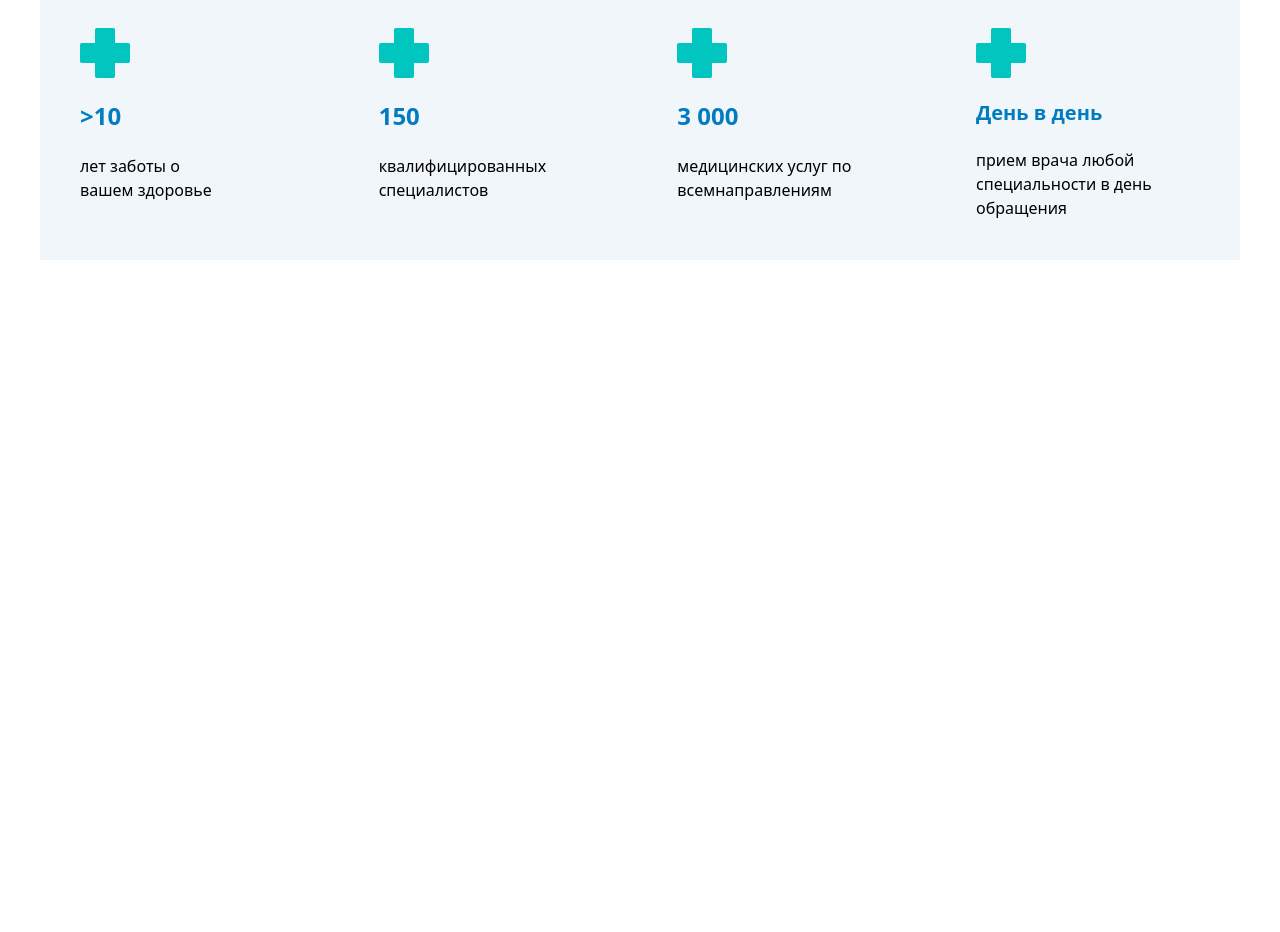
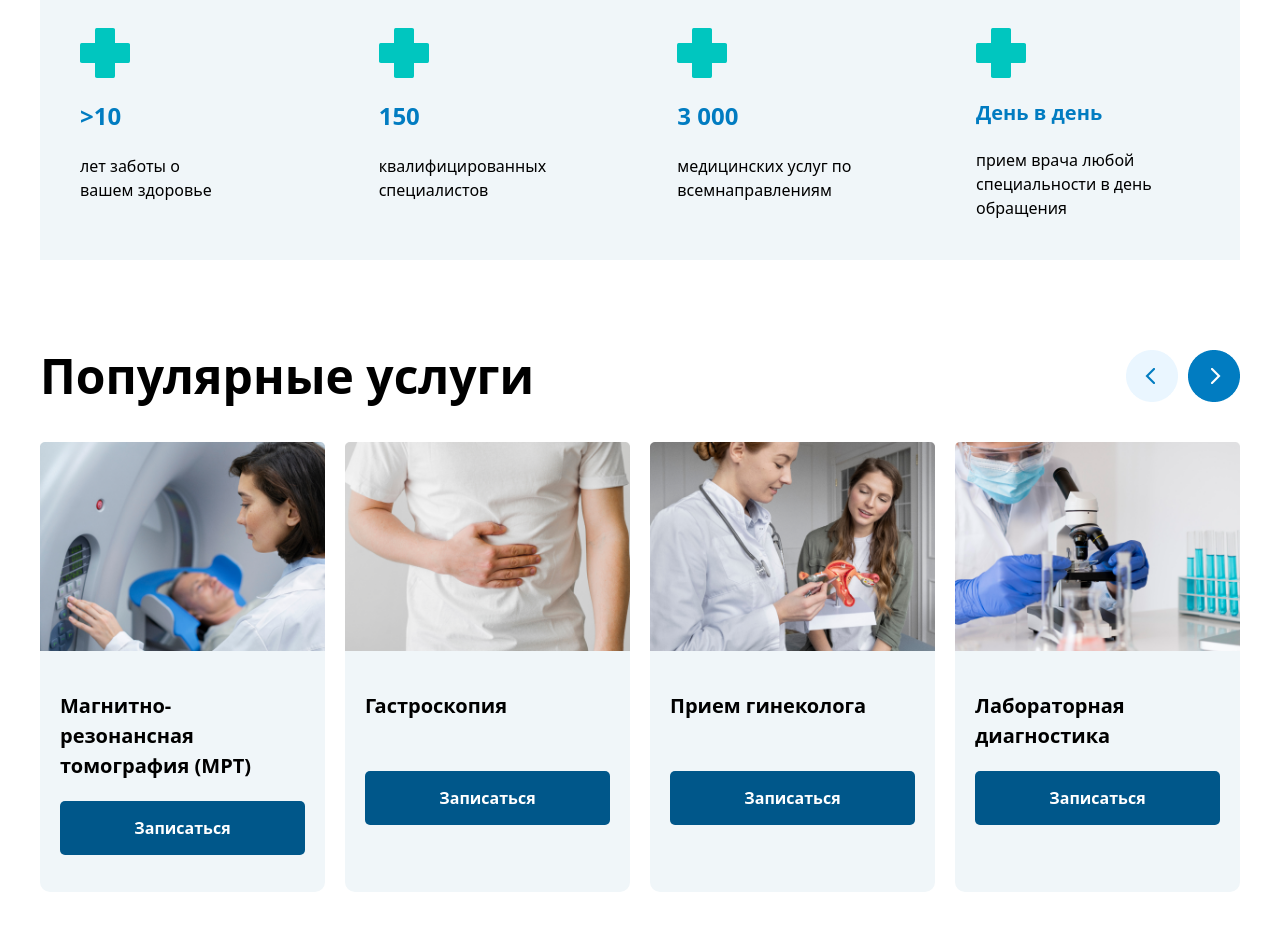
Before and after one commit to smuhriddin2006/Exam__Project, a website: page src/page2.html in a window 1280 px wide. Shown: the part 3119-4051 px from the top of the page. Before the commit the page ends 3419 px from the top, so only its background shows below. Drawn offline with nearby package versions, Linux system fonts and the light colour scheme; files that its build step writes are made by us from their sources.

Commit message:
sixth section done by page2

```diff
--- a/src/page2.html
+++ b/src/page2.html
@@ -184,7 +184,7 @@
             </aside>
         </section>
 
-        <section class="section4 p-[20px] lg:p-[40px] lg:max-w-[1500px]">
+        <section class="section4 p-[20px] lg:p-[40px] lg:max-w-[1500px] lg:m-auto">
             <article
                 class="bg-gradient-to-r from-[#2DBDC4] to-[#7D8DD0] lg:h-[425px] rounded-[20px] flex flex-col items-center justify-center text-[white] p-[20px] lg:py-[80px] lg:px-[100px] gap-[30px]">
                 <div class="flex items-start flex-col lg:flex-row  gap-[20px] lg:w-[100%] lg:gap-[320px]">
@@ -226,7 +226,7 @@
             </article>
         </section>
 
-        <section class="section4 p-[20px] lg:p-[40px] lg:max-w-[1500px] flex flex-col items-start">
+        <section class="section5 p-[20px] lg:p-[40px] lg:max-w-[1500px] lg:m-auto flex flex-col items-start">
             <aside class="flex items-start justify-between">
                 <div class="flex items-start flex-col gap-[10px] lg:w-[45%] lg:gap-[40px]">
                     <h1 class="text-[30px] font-[700] lg:text-[48px]">Немного о нашем медицинском центре</h1>
@@ -259,6 +259,43 @@
                 </div>
             </aside>
         </section>
+
+        <section class="section6 p-[20px] lg:p-[40px] lg:max-w-[1500px] lg:m-auto flex flex-col items-start gap-[30px]">
+            <div class="flex items-center justify-between lg:w-[100%]">
+                <h1 class="text-[30px] font-[700] lg:text-[48px]">Популярные услуги</h1>
+                <img src="./img_page2/Slider Buttons.png" alt="">
+            </div>
+            <article class="flex flex-col lg:flex-row items-start lg:w-[100%] gap-[20px]">
+                <div class="flex flex-col items-start gap-[20px] lg:gap-[20px] w-[100%] lg:w-[24%] bg-[#F0F6F9] rounded-[10px] lg:h-[450px]">
+                    <img class="w-[100%]" src="./img_page2/image (57).png" alt="">
+                    <div class="p-[20px] flex flex-col items-start gap-[20px]">
+                        <p class="text-[20px] font-[600]">Магнитно-резонансная томография (МРТ)</p>
+                        <button class="py-[15px] w-[100%] bg-[#00578A] text-white font-[700] rounded-[5px]">Записаться</button>
+                    </div>
+                </div>
+                <div class="flex flex-col items-start gap-[20px] lg:gap-[20px] w-[100%] lg:w-[24%] bg-[#F0F6F9] rounded-[10px] lg:h-[450px]">
+                    <img class="w-[100%]" src="./img_page2/image (58).png" alt="">
+                    <div class="p-[20px] flex flex-col items-start gap-[20px] w-[100%]">
+                        <p class="text-[20px] font-[600]">Гастроскопия</p>
+                        <button class="py-[15px] w-[100%] bg-[#00578A] text-white font-[700] rounded-[5px] lg:mt-[30px]">Записаться</button>
+                    </div>
+                </div>
+                <div class="flex flex-col items-start gap-[20px] lg:gap-[20px] w-[100%] lg:w-[24%] bg-[#F0F6F9] rounded-[10px] lg:h-[450px]">
+                    <img class="w-[100%]" src="./img_page2/image (59).png" alt="">
+                    <div class="p-[20px] flex flex-col items-start gap-[20px] w-[100%]">
+                        <p class="text-[20px] font-[600]">Прием гинеколога</p>
+                        <button class="py-[15px] w-[100%] bg-[#00578A] text-white font-[700] rounded-[5px] lg:mt-[30px]">Записаться</button>
+                    </div>
+                </div>
+                <div class="flex flex-col items-start gap-[20px] lg:gap-[20px] w-[100%] lg:w-[24%] bg-[#F0F6F9] rounded-[10px] lg:h-[450px]">
+                    <img class="w-[100%]" src="./img_page2/image (60).png" alt="">
+                    <div class="p-[20px] flex flex-col items-start gap-[20px] w-[100%]">
+                        <p class="text-[20px] font-[600]">Лабораторная <br> диагностика</p>
+                        <button class="py-[15px] w-[100%] bg-[#00578A] text-white font-[700] rounded-[5px]">Записаться</button>
+                    </div>
+                </div>
+            </article>
+        </section>
     </main>
 </body>
 
```
Also changed, not shown: src/img_page2/Slider Buttons.png (added), src/img_page2/image (57).png (added), src/img_page2/image (58).png (added), src/img_page2/image (59).png (added), src/img_page2/image (60).png (added).
